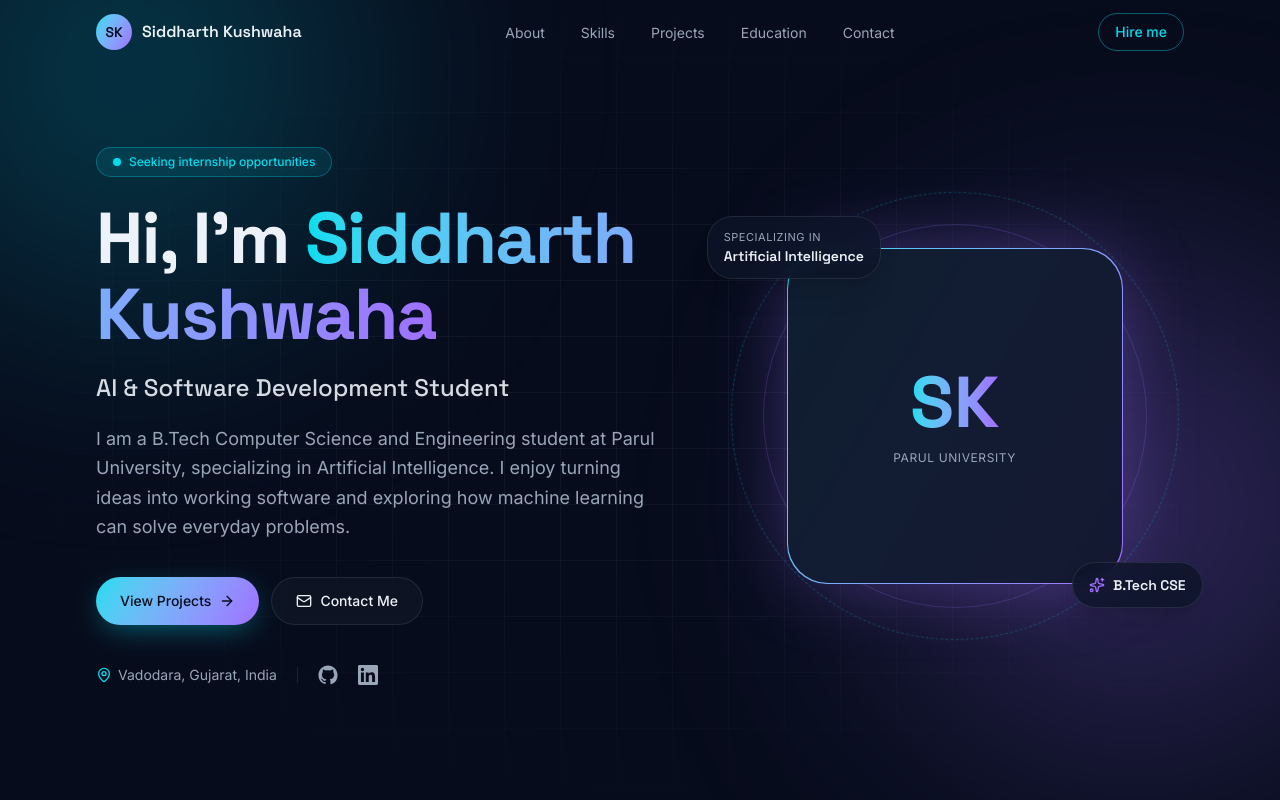
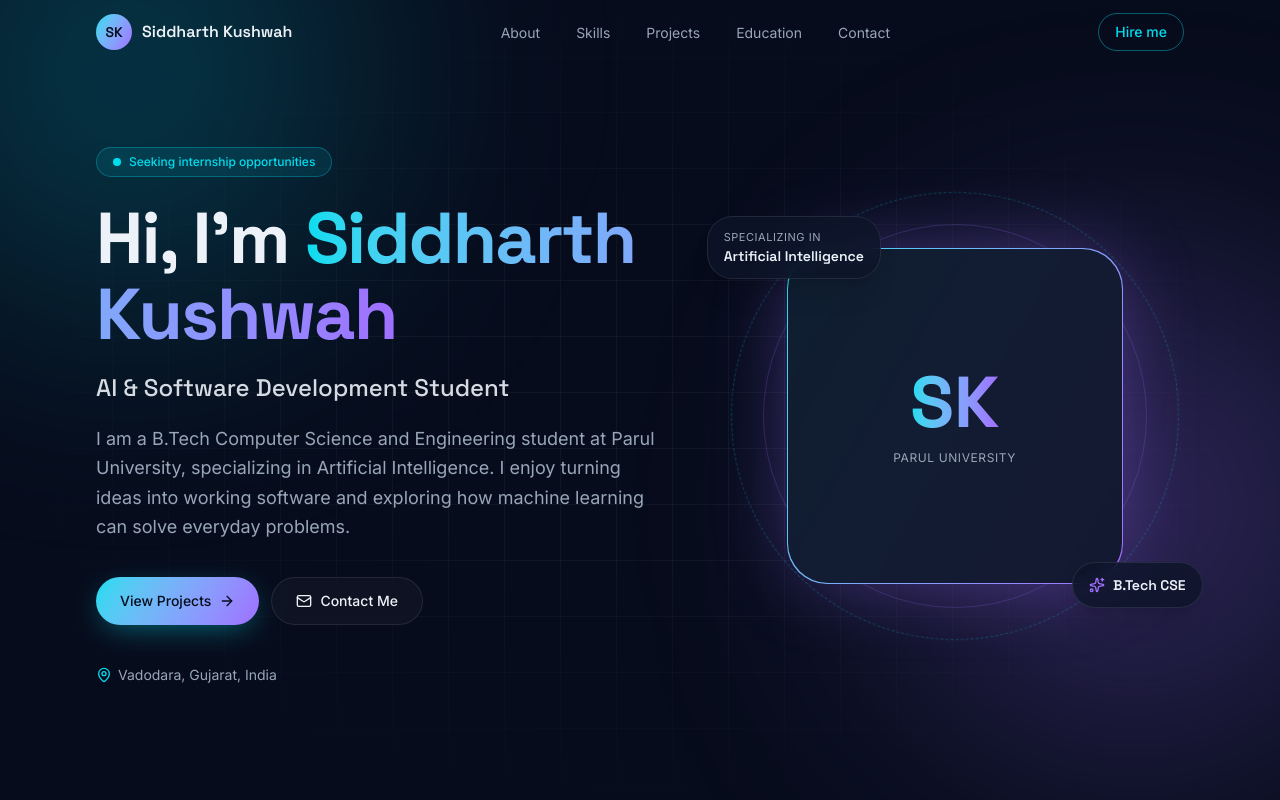
Before and after one commit to siddharthkush09/siddharth-ai-portfolio, a Next.js app: page / in a window 1280 px wide. Shown: the top 800 px of the page. Built offline with nearby package versions, Linux system fonts and the light colour scheme.

Commit message:
feat: update contact details and social links logic
Added LinkedIn and GitHub conditional rendering; updated profile name and corrected typo in intro text.

V0-Chat-Id: dX8ZP7Jzn3f

```diff
--- a/components/contact.tsx
+++ b/components/contact.tsx
@@ -1,4 +1,4 @@
-import { ArrowUpRight, GraduationCap, Mail, MapPin, type LucideIcon } from 'lucide-react'
+import { ArrowUpRight, BookOpen, Briefcase, GraduationCap, Mail, MapPin, type LucideIcon } from 'lucide-react'
 import type { ComponentType, SVGProps } from 'react'
 import { profile, socials } from '@/lib/portfolio-data'
 import { Section } from '@/components/section'
@@ -19,12 +19,17 @@ export function Contact() {
     ...(profile.email
       ? [{ label: 'Email', value: profile.email, href: `mailto:${profile.email}`, icon: Mail }]
       : []),
-    { label: 'LinkedIn', value: 'Connect with me', href: socials.linkedin, icon: LinkedinIcon, external: true },
-    { label: 'GitHub', value: 'View my code', href: socials.github, icon: GithubIcon, external: true },
+    ...(socials.linkedin
+      ? [{ label: 'LinkedIn', value: 'Connect with me', href: socials.linkedin, icon: LinkedinIcon, external: true }]
+      : []),
+    ...(socials.github
+      ? [{ label: 'GitHub', value: 'View my code', href: socials.github, icon: GithubIcon, external: true }]
+      : []),
     { label: 'Location', value: profile.location, icon: MapPin },
     { label: 'University', value: 'Parul University', icon: GraduationCap },
+    { label: 'Program', value: 'B.Tech CSE (Artificial Intelligence)', icon: BookOpen },
+    { label: 'Status', value: profile.availability, icon: Briefcase },
   ]
-  const primaryHref = profile.email ? `mailto:${profile.email}` : socials.linkedin
 
   return (
     <Section id="contact" eyebrow="Contact" title="Let's connect">
@@ -39,13 +44,13 @@ export function Contact() {
             </p>
           </div>
           {profile.email ? (
-            <LinkButton href={primaryHref} className="self-start">
+            <LinkButton href={`mailto:${profile.email}`} className="self-start">
               <Mail />
               Send me an email
             </LinkButton>
-          ) : (
+          ) : socials.linkedin ? (
             <a
-              href={primaryHref}
+              href={socials.linkedin}
               target="_blank"
               rel="noreferrer"
               className="inline-flex h-11 items-center gap-2 self-start rounded-full bg-brand-gradient px-6 text-sm font-medium text-primary-foreground transition-opacity hover:opacity-90"
@@ -53,6 +58,11 @@ export function Contact() {
               <LinkedinIcon className="size-4" aria-hidden="true" />
               Connect on LinkedIn
             </a>
+          ) : (
+            <LinkButton href="#projects" variant="outline" className="self-start">
+              <ArrowUpRight />
+              Explore my projects
+            </LinkButton>
           )}
         </Reveal>
 
@@ -81,7 +91,7 @@ function ContactCard({ item }: { item: ContactItem }) {
         ) : null}
       </div>
       <p className="mt-6 text-xs uppercase tracking-wider text-muted-foreground">{item.label}</p>
-      <p className="mt-1 break-all font-medium">{item.value}</p>
+      <p className="mt-1 break-words font-medium text-pretty">{item.value}</p>
     </>
   )
 
--- a/components/hero.tsx
+++ b/components/hero.tsx
@@ -47,15 +47,21 @@ export function Hero() {
               <MapPin className="size-4 text-cyan" />
               {profile.location}
             </span>
+            {socials.github || socials.linkedin ? (
               <span aria-hidden="true" className="h-4 w-px bg-border" />
+            ) : null}
+            {socials.github ? (
               <a href={socials.github} target="_blank" rel="noreferrer" className="transition-colors hover:text-foreground">
                 <GithubIcon className="size-5" />
                 <span className="sr-only">GitHub</span>
               </a>
+            ) : null}
+            {socials.linkedin ? (
               <a href={socials.linkedin} target="_blank" rel="noreferrer" className="transition-colors hover:text-foreground">
                 <LinkedinIcon className="size-5" />
                 <span className="sr-only">LinkedIn</span>
               </a>
+            ) : null}
           </div>
         </div>
 
--- a/lib/portfolio-data.ts
+++ b/lib/portfolio-data.ts
@@ -2,7 +2,7 @@
 // Optional fields (email, resumeUrl, project links) are hidden on the site while left empty.
 
 export const profile = {
-  name: 'Siddharth Kushwaha',
+  name: 'Siddharth Kushwah',
   initials: 'SK',
   role: 'AI & Software Development Student',
   intro:
@@ -13,10 +13,11 @@ export const profile = {
   availability: 'Seeking internship opportunities',
 }
 
-// Replace these with your own profile URLs.
+// Add your full profile URLs here, e.g. 'https://www.linkedin.com/in/...'.
+// Links stay hidden on the site until a URL is provided.
 export const socials = {
-  linkedin: 'https://www.linkedin.com/in/your-profile',
-  github: 'https://github.com/your-username',
+  linkedin: '',
+  github: '',
 }
 
 export const navLinks = [
@@ -29,7 +30,7 @@ export const navLinks = [
 
 export const about = {
   paragraphs: [
-    'I am Siddharth Kushwaha, currently pursuing my B.Tech in Computer Science and Engineering with a specialization in Artificial Intelligence at Parul University in Vadodara, Gujarat.',
+    'I am Siddharth Kushwah, currently pursuing my B.Tech in Computer Science and Engineering with a specialization in Artificial Intelligence at Parul University in Vadodara, Gujarat.',
     'My interests sit at the intersection of software engineering and intelligent systems. I am building a strong foundation in programming with C, Java, and Python, learning web development with HTML, CSS, and JavaScript, and exploring the core ideas behind AI and machine learning.',
     'I am looking for an internship where I can learn from experienced engineers, contribute to real projects, and keep growing as a developer.',
   ],
```
Lines whose indentation alone changed are shown as unchanged.
